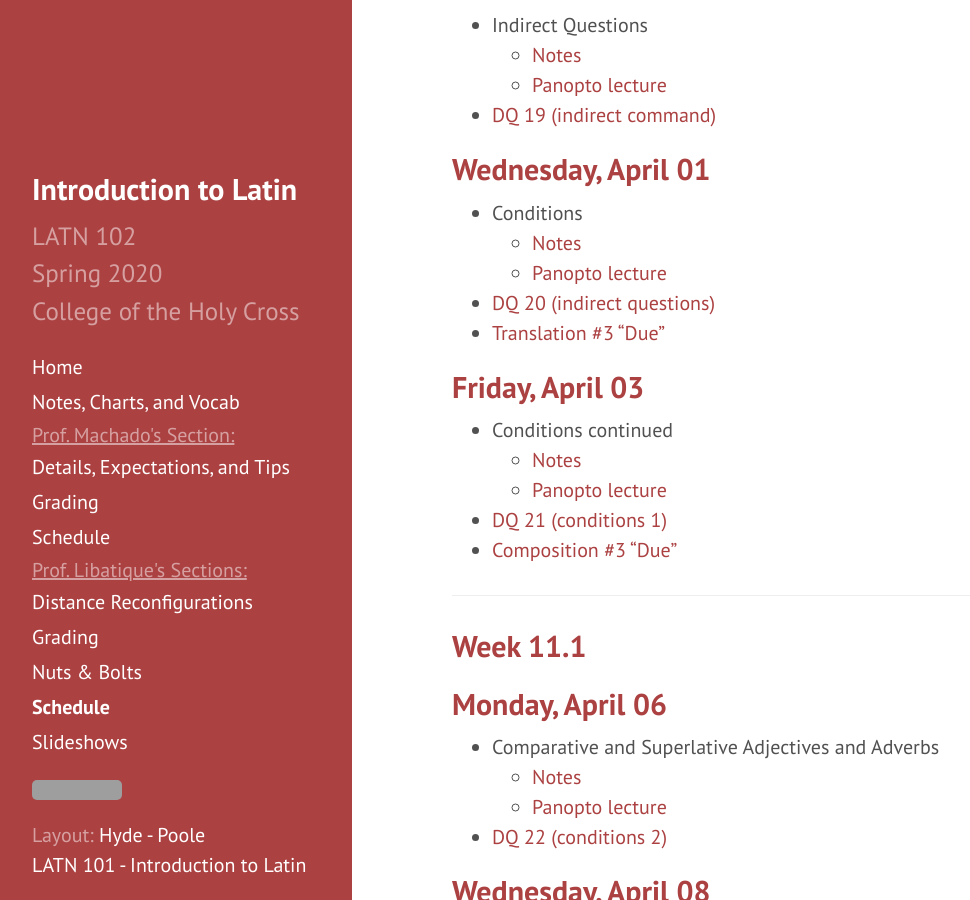
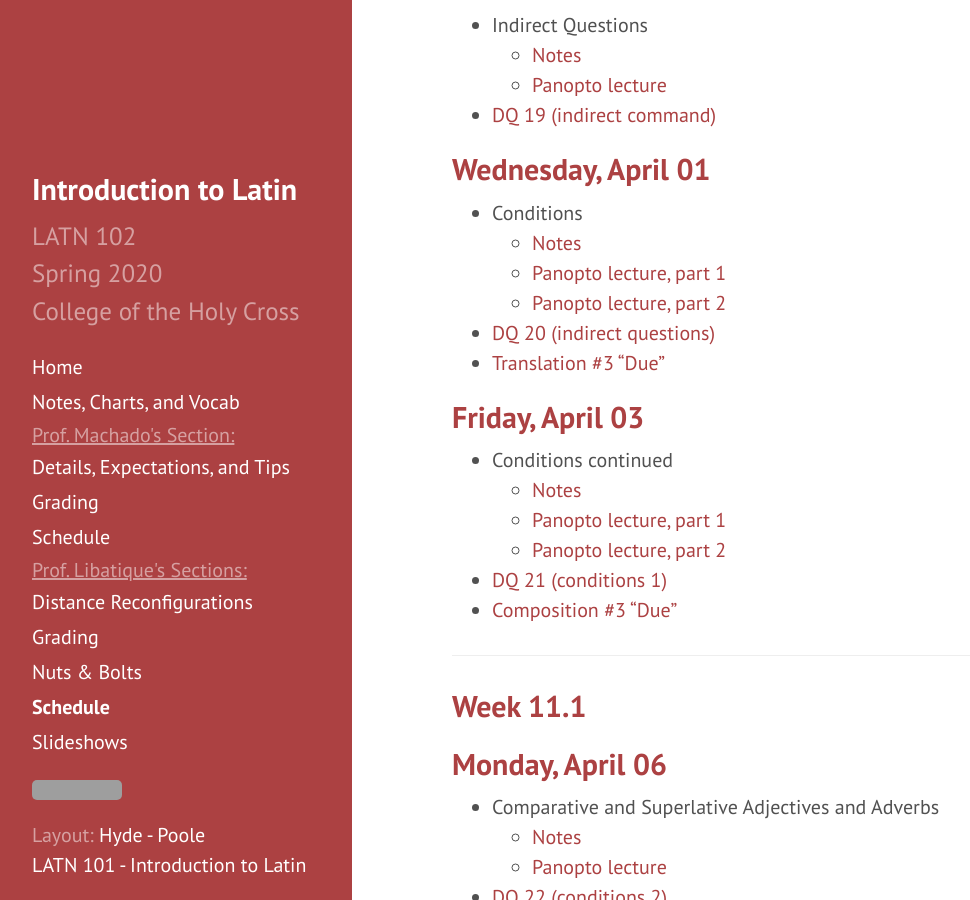
Before and after one commit to DLibatique/LATN102-S20, a Jekyll site: the page built from _pages/schedule-DL.md, in a window 1280 px wide and 900 px high, scrolled down 4794 px. Shown: the whole window, without its empty margins (8-978 px from the left). Built offline with Jekyll 4.4.1, drawn with Linux system fonts in a browser that asks for light colours; grey boxes are pictures that could not be loaded.

Commit message:
added conditions lectures links

```diff
--- a/_pages/schedule-DL.md
+++ b/_pages/schedule-DL.md
@@ -166,14 +166,16 @@ Course Reconfiguration Week. See the [distance reconfiguration page](distance-DL
 ## Wednesday, April 01
 - Conditions
   - [Notes](conditions)
-  - [Panopto lecture](#)
+  - [Panopto lecture, part 1](https://holycross.hosted.panopto.com/Panopto/Pages/Viewer.aspx?id=f6994366-be18-4f81-b448-ab83010a3744)
+  - [Panopto lecture, part 2](https://holycross.hosted.panopto.com/Panopto/Pages/Viewer.aspx?id=cf0223f8-8a3f-4b31-b689-ab830116eb66)
 - [DQ 20 (indirect questions)](#)
 - [Translation #3 "Due"](#)
 
 ## Friday, April 03
 - Conditions continued
   - [Notes](conditions)
-  - [Panopto lecture](#)
+  - [Panopto lecture, part 1](https://holycross.hosted.panopto.com/Panopto/Pages/Viewer.aspx?id=f6994366-be18-4f81-b448-ab83010a3744)
+  - [Panopto lecture, part 2](https://holycross.hosted.panopto.com/Panopto/Pages/Viewer.aspx?id=cf0223f8-8a3f-4b31-b689-ab830116eb66)
 - [DQ 21 (conditions 1)](#)
 - [Composition #3 "Due"](#)
 
```
